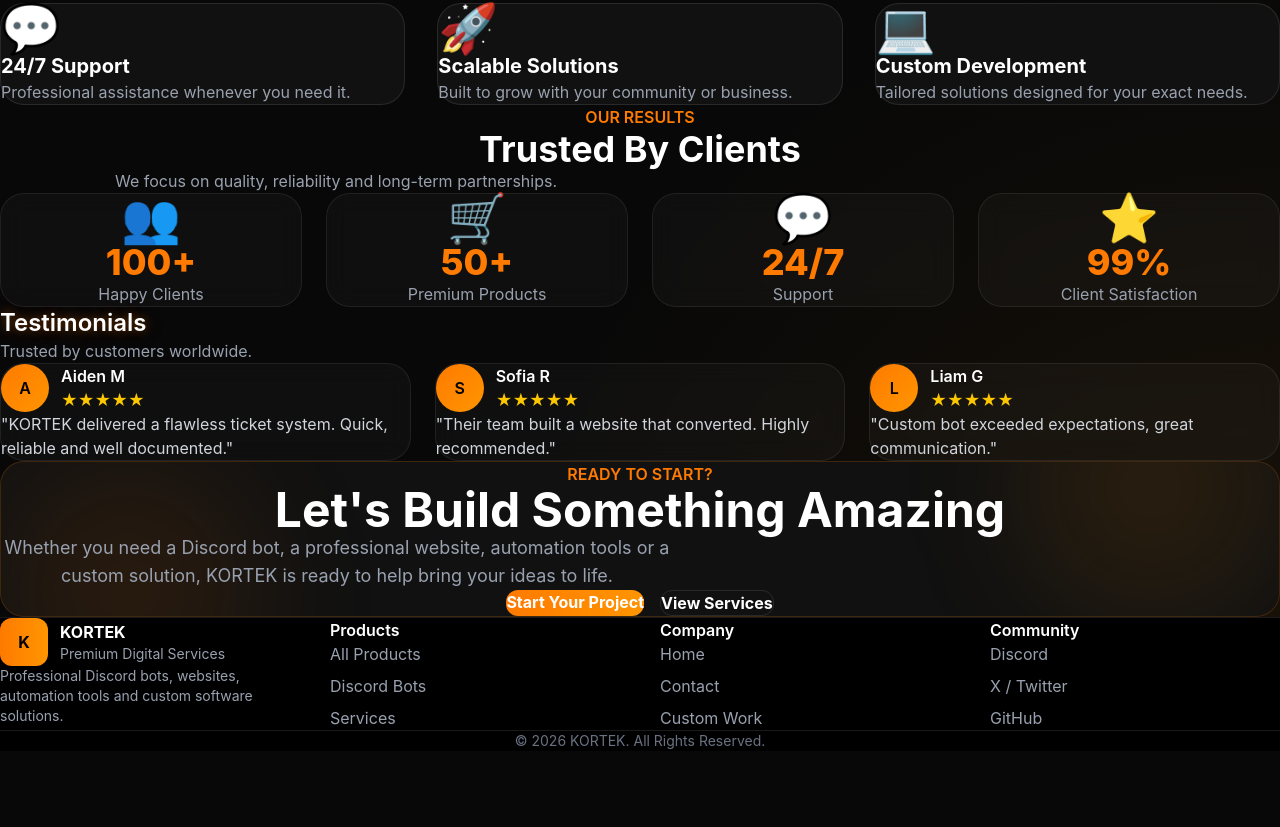
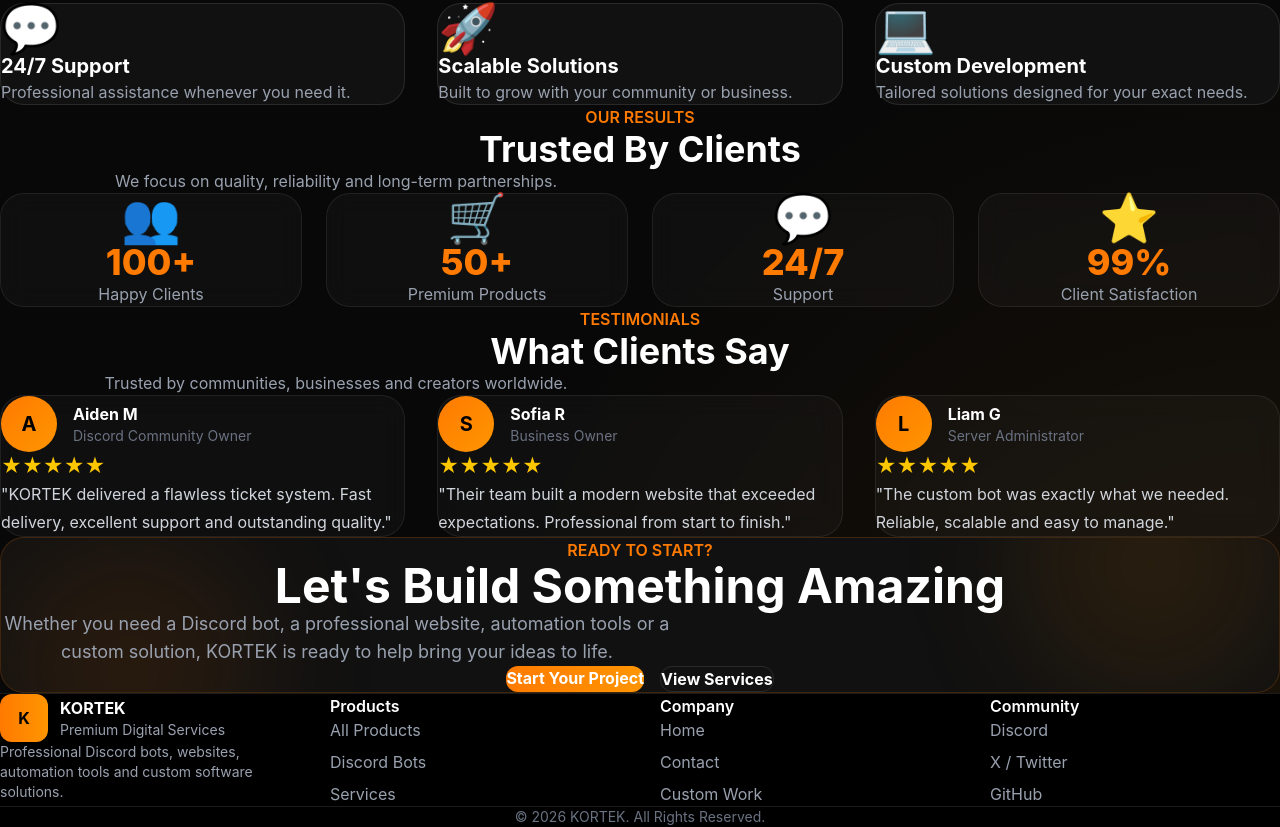
Before and after one commit to traxaloui-hue/kortek, a Next.js app: page / in a window 1280 px wide. Shown: the part 1182-2009 px from the top of the page. Before the commit the page ends 1933 px from the top, so only its background shows below. Built offline with nearby package versions, Linux system fonts and the light colour scheme.

Commit message:
Enhance testimonials with roles and new content
Updated testimonials with additional roles and improved text.

```diff
--- a/components/Testimonials.tsx
+++ b/components/Testimonials.tsx
@@ -1,26 +1,67 @@
-export default function Testimonials(){
+export default function Testimonials() {
   const reviews = [
-    {name:'Aiden M', text:'KORTEK delivered a flawless ticket system. Quick, reliable and well documented.'},
-    {name:'Sofia R', text:'Their team built a website that converted. Highly recommended.'},
-    {name:'Liam G', text:'Custom bot exceeded expectations, great communication.'}
+    {
+      name: 'Aiden M',
+      role: 'Discord Community Owner',
+      text: 'KORTEK delivered a flawless ticket system. Fast delivery, excellent support and outstanding quality.'
+    },
+    {
+      name: 'Sofia R',
+      role: 'Business Owner',
+      text: 'Their team built a modern website that exceeded expectations. Professional from start to finish.'
+    },
+    {
+      name: 'Liam G',
+      role: 'Server Administrator',
+      text: 'The custom bot was exactly what we needed. Reliable, scalable and easy to manage.'
+    }
   ]
 
   return (
-    <section>
-      <h3 className="text-2xl font-semibold kortek-title">Testimonials</h3>
-      <p className="mt-2 text-gray-400">Trusted by customers worldwide.</p>
+    <section className="py-20">
+      <div className="text-center">
+        <span className="font-semibold text-[#ff7a00]">
+          TESTIMONIALS
+        </span>
 
-      <div className="mt-6 grid grid-cols-1 sm:grid-cols-3 gap-6">
-        {reviews.map(r=> (
-          <div key={r.name} className="card p-6 rounded-2xl">
-            <div className="flex items-center gap-3">
-              <div className="w-12 h-12 rounded-full bg-gradient-to-br from-[#ff7a00] to-[#ff9500] flex items-center justify-center text-black font-semibold">{r.name.split(' ')[0][0]}</div>
+        <h2 className="mt-3 text-4xl font-bold text-white">
+          What Clients Say
+        </h2>
+
+        <p className="mx-auto mt-4 max-w-2xl text-gray-400">
+          Trusted by communities, businesses and creators worldwide.
+        </p>
+      </div>
+
+      <div className="mt-12 grid gap-8 md:grid-cols-2 lg:grid-cols-3">
+        {reviews.map((review) => (
+          <div
+            key={review.name}
+            className="card p-8"
+          >
+            <div className="mb-5 flex items-center gap-4">
+              <div className="flex h-14 w-14 items-center justify-center rounded-full bg-gradient-to-br from-[#ff7a00] to-[#ff9500] text-xl font-bold text-black">
+                {review.name.charAt(0)}
+              </div>
+
               <div>
-                <div className="font-semibold">{r.name}</div>
-                <div className="text-yellow-400">★★★★★</div>
+                <h3 className="font-bold text-white">
+                  {review.name}
+                </h3>
+
+                <p className="text-sm text-gray-500">
+                  {review.role}
+                </p>
               </div>
             </div>
-            <p className="mt-4 text-gray-300">"{r.text}"</p>
+
+            <div className="mb-4 text-yellow-400 text-xl">
+              ★★★★★
+            </div>
+
+            <p className="leading-7 text-gray-300">
+              "{review.text}"
+            </p>
           </div>
         ))}
       </div>
```
